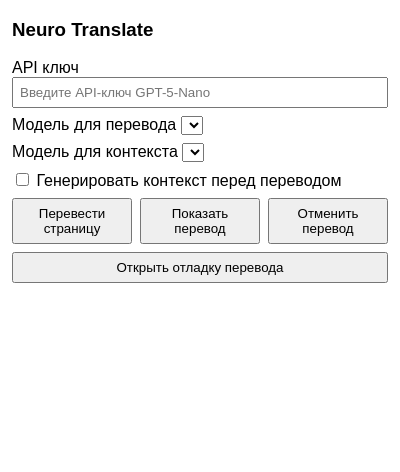
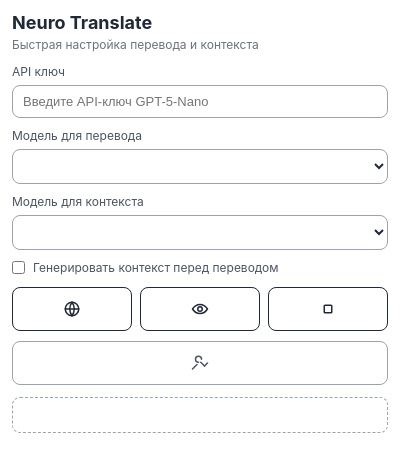
Before and after one commit to Efnatii/neuro-translate, a browser extension: page extension/popup.html in a window 400 px wide. Drawn offline with Linux system fonts and the light colour scheme.

Commit message:
Use monochrome popup icons

```diff
--- a/extension/popup.html
+++ b/extension/popup.html
@@ -5,25 +5,156 @@
   <meta name="viewport" content="width=device-width, initial-scale=1.0" />
   <title>Neuro Translate</title>
   <style>
-    body { font-family: Arial, sans-serif; margin: 12px; min-width: 320px; }
-    label { display: block; margin-top: 8px; }
-    input[type="text"], input[type="password"] { width: 100%; box-sizing: border-box; padding: 6px; }
-    button { margin-top: 8px; padding: 6px 10px; }
+    :root {
+      color-scheme: light;
+      --text-primary: #1f2937;
+      --text-secondary: #4b5563;
+      --text-muted: #6b7280;
+      --border: #9ca3af;
+      --surface: #ffffff;
+    }
+    body {
+      font-family: "Inter", "Segoe UI", Arial, sans-serif;
+      margin: 12px;
+      min-width: 320px;
+      color: var(--text-primary);
+      background: var(--surface);
+    }
+    .card {
+      display: flex;
+      flex-direction: column;
+      gap: 12px;
+    }
+    .header {
+      display: flex;
+      flex-direction: column;
+      gap: 4px;
+    }
+    .title {
+      margin: 0;
+      font-size: 18px;
+      font-weight: 700;
+      color: var(--text-primary);
+    }
+    .subtitle {
+      margin: 0;
+      font-size: 12px;
+      color: var(--text-muted);
+    }
+    .section {
+      display: flex;
+      flex-direction: column;
+      gap: 10px;
+    }
+    label {
+      display: flex;
+      flex-direction: column;
+      gap: 6px;
+      font-size: 12px;
+      color: var(--text-secondary);
+    }
+    select,
+    input[type="text"],
+    input[type="password"] {
+      width: 100%;
+      box-sizing: border-box;
+      padding: 8px 10px;
+      border-radius: 8px;
+      border: 1px solid var(--border);
+      color: var(--text-primary);
+      background: var(--surface);
+      font-size: 13px;
+    }
+    .toggle {
+      flex-direction: row;
+      align-items: center;
+      gap: 8px;
+      font-size: 12px;
+    }
+    .toggle input {
+      margin: 0;
+    }
     .row {
-      display: flex;
+      display: grid;
+      grid-template-columns: repeat(auto-fit, minmax(64px, 1fr));
       gap: 8px;
-      flex-wrap: wrap;
-      align-items: stretch;
     }
-    .row button {
-      flex: 1;
-      min-width: 0;
+    button {
+      padding: 8px;
+      border-radius: 8px;
+      border: 1px solid var(--text-primary);
+      background: var(--surface);
+      color: var(--text-primary);
+      font-size: 12px;
+      font-weight: 600;
+      cursor: pointer;
+      transition: transform 0.1s ease, background 0.2s ease, color 0.2s ease;
     }
-    .status { margin-top: 8px; color: #555; font-size: 12px; white-space: pre-line; }
+    button:hover {
+      background: var(--text-primary);
+      color: var(--surface);
+    }
+    button:active {
+      transform: translateY(1px);
+    }
+    .secondary-row button {
+      border-color: var(--border);
+      color: var(--text-secondary);
+    }
+    .secondary-row button:hover {
+      background: var(--text-secondary);
+      color: var(--surface);
+    }
+    .icon-button {
+      display: inline-flex;
+      align-items: center;
+      justify-content: center;
+      height: 44px;
+      gap: 6px;
+    }
+    .icon {
+      width: 18px;
+      height: 18px;
+      display: inline-flex;
+    }
+    .icon svg {
+      width: 100%;
+      height: 100%;
+      stroke: currentColor;
+      fill: none;
+      stroke-width: 2;
+      stroke-linecap: round;
+      stroke-linejoin: round;
+    }
+    .sr-only {
+      position: absolute;
+      width: 1px;
+      height: 1px;
+      padding: 0;
+      margin: -1px;
+      overflow: hidden;
+      clip: rect(0, 0, 0, 0);
+      border: 0;
+    }
+    .status {
+      margin: 0;
+      padding: 8px 10px;
+      border-radius: 8px;
+      border: 1px dashed var(--border);
+      color: var(--text-muted);
+      font-size: 12px;
+      white-space: pre-line;
+      min-height: 18px;
+    }
   </style>
 </head>
 <body>
-  <h3>Neuro Translate</h3>
+  <div class="card">
+    <div class="header">
+      <h3 class="title">Neuro Translate</h3>
+      <p class="subtitle">Быстрая настройка перевода и контекста</p>
+    </div>
+    <div class="section">
       <label>
         API ключ
         <input type="password" id="apiKey" placeholder="Введите API-ключ GPT-5-Nano" autocomplete="off" />
@@ -36,19 +167,58 @@
         Модель для контекста
         <select id="contextModel"></select>
       </label>
-  <label>
+      <label class="toggle">
         <input type="checkbox" id="contextGeneration" />
         Генерировать контекст перед переводом
       </label>
+    </div>
+    <div class="section">
       <div class="row">
-    <button id="translate">Перевести страницу</button>
-    <button id="toggleTranslation" aria-pressed="false">Показать перевод</button>
-    <button id="cancel">Отменить перевод</button>
+        <button class="icon-button" id="translate" aria-label="Перевести страницу" title="Перевести страницу">
+          <span class="icon" aria-hidden="true">
+            <svg viewBox="0 0 24 24">
+              <circle cx="12" cy="12" r="9"></circle>
+              <path d="M3 12h18"></path>
+              <path d="M12 3a15 15 0 0 1 0 18"></path>
+              <path d="M12 3a15 15 0 0 0 0 18"></path>
+            </svg>
+          </span>
+          <span class="sr-only">Перевести страницу</span>
+        </button>
+        <button class="icon-button" id="toggleTranslation" aria-pressed="false" aria-label="Показать перевод" title="Показать перевод">
+          <span class="icon" aria-hidden="true">
+            <svg viewBox="0 0 24 24">
+              <path d="M2 12s4-6 10-6 10 6 10 6-4 6-10 6-10-6-10-6z"></path>
+              <circle cx="12" cy="12" r="3"></circle>
+            </svg>
+          </span>
+          <span class="sr-only">Показать перевод</span>
+        </button>
+        <button class="icon-button" id="cancel" aria-label="Отменить перевод" title="Отменить перевод">
+          <span class="icon" aria-hidden="true">
+            <svg viewBox="0 0 24 24">
+              <rect x="7" y="7" width="10" height="10" rx="1"></rect>
+            </svg>
+          </span>
+          <span class="sr-only">Отменить перевод</span>
+        </button>
       </div>
-  <div class="row">
-    <button id="openDebug">Открыть отладку перевода</button>
+      <div class="row secondary-row">
+        <button class="icon-button" id="openDebug" aria-label="Открыть отладку перевода" title="Открыть отладку перевода">
+          <span class="icon" aria-hidden="true">
+            <svg viewBox="0 0 24 24">
+              <path d="M14 7a4 4 0 1 0-4 4"></path>
+              <path d="M2 20l6-6"></path>
+              <path d="M13 11l5 5"></path>
+              <path d="M18 16l4-4"></path>
+            </svg>
+          </span>
+          <span class="sr-only">Открыть отладку перевода</span>
+        </button>
+      </div>
     </div>
     <p class="status" id="status"></p>
+  </div>
   <script src="popup.js"></script>
 </body>
 </html>
```
Lines whose indentation alone changed are shown as unchanged.
